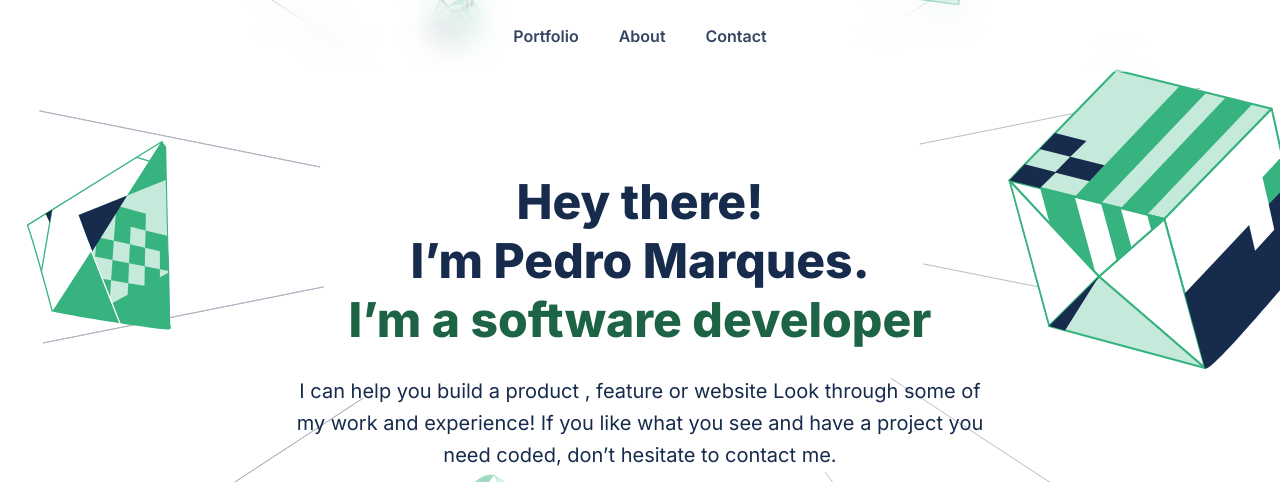
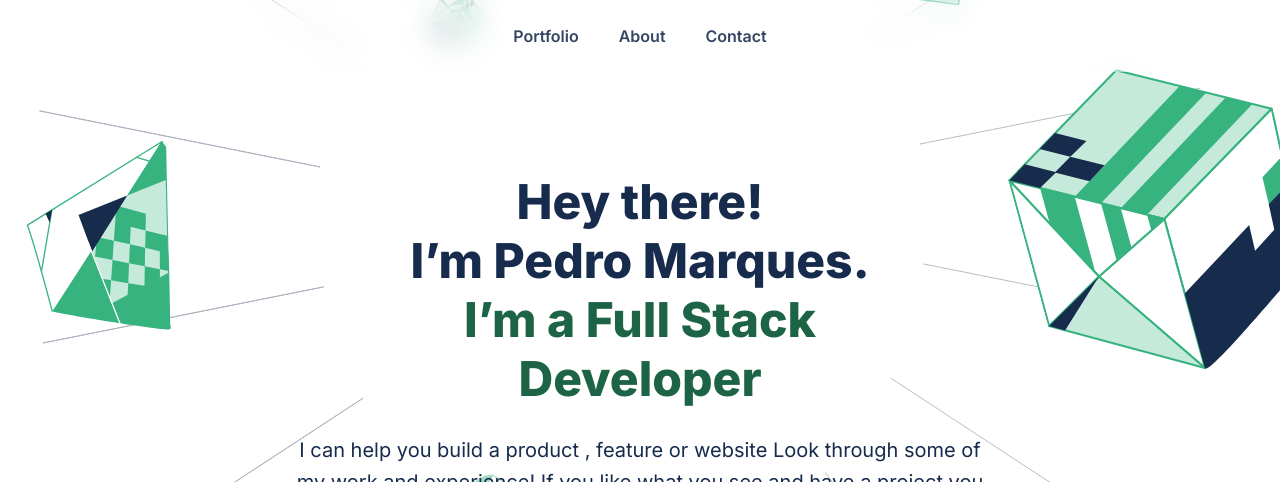
Before and after one commit to ppmarq1/Portfolio-Project, a plain HTML site: page index.html in a window 1280 px wide. Shown: the top 482 px of the page. Drawn offline with Linux system fonts and the light colour scheme.

Commit message:
Update Homepage

```diff
--- a/index.html
+++ b/index.html
@@ -42,7 +42,7 @@
       <section class="hero">
         <div class="hero-inner">
           <h1 class="hero-title">
-            Hey there!<br /> I’m Pedro Marques. <br /><span>I’m a software developer</span>
+            Hey there!<br /> I’m Pedro Marques. <br /><span>I’m a Full Stack Developer</span>
           </h1>
           <p class="hero-description">
             I can help you build a product , feature or website Look through
```
